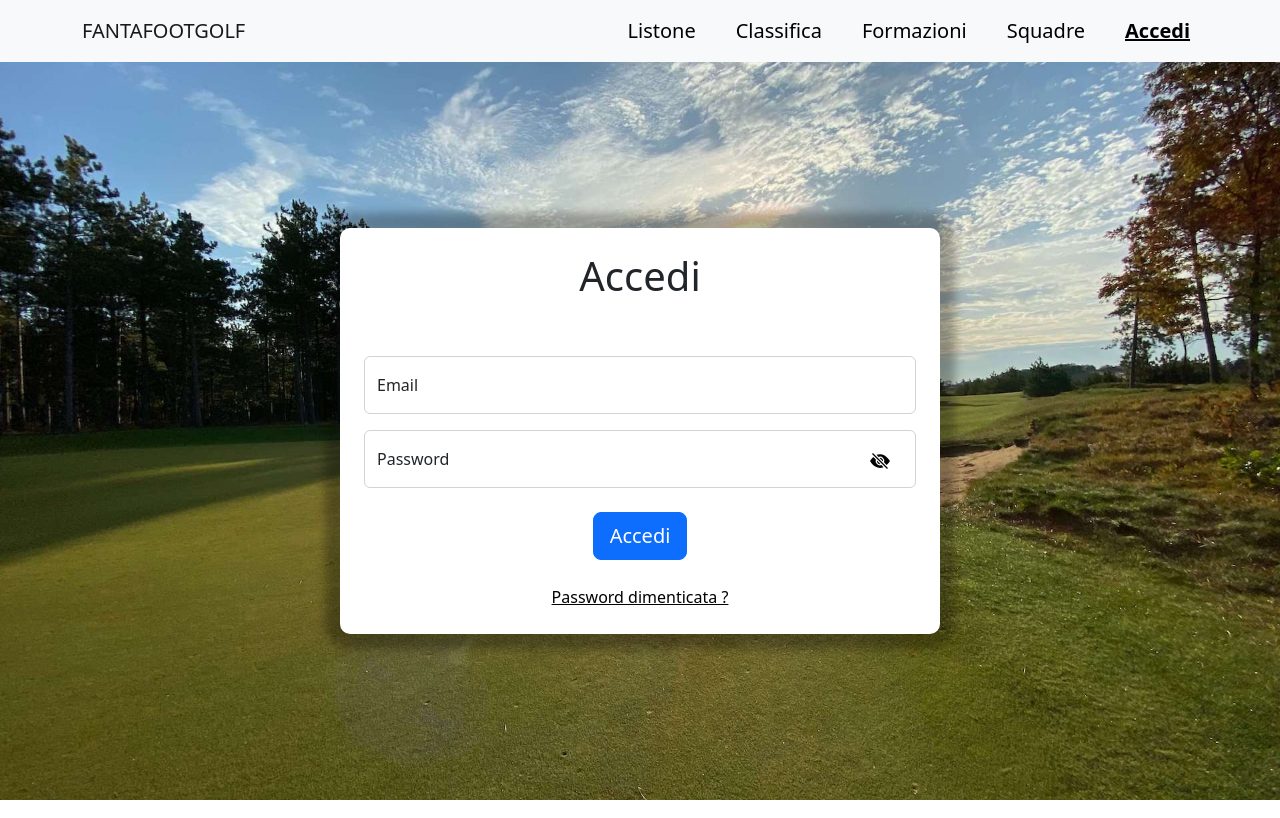
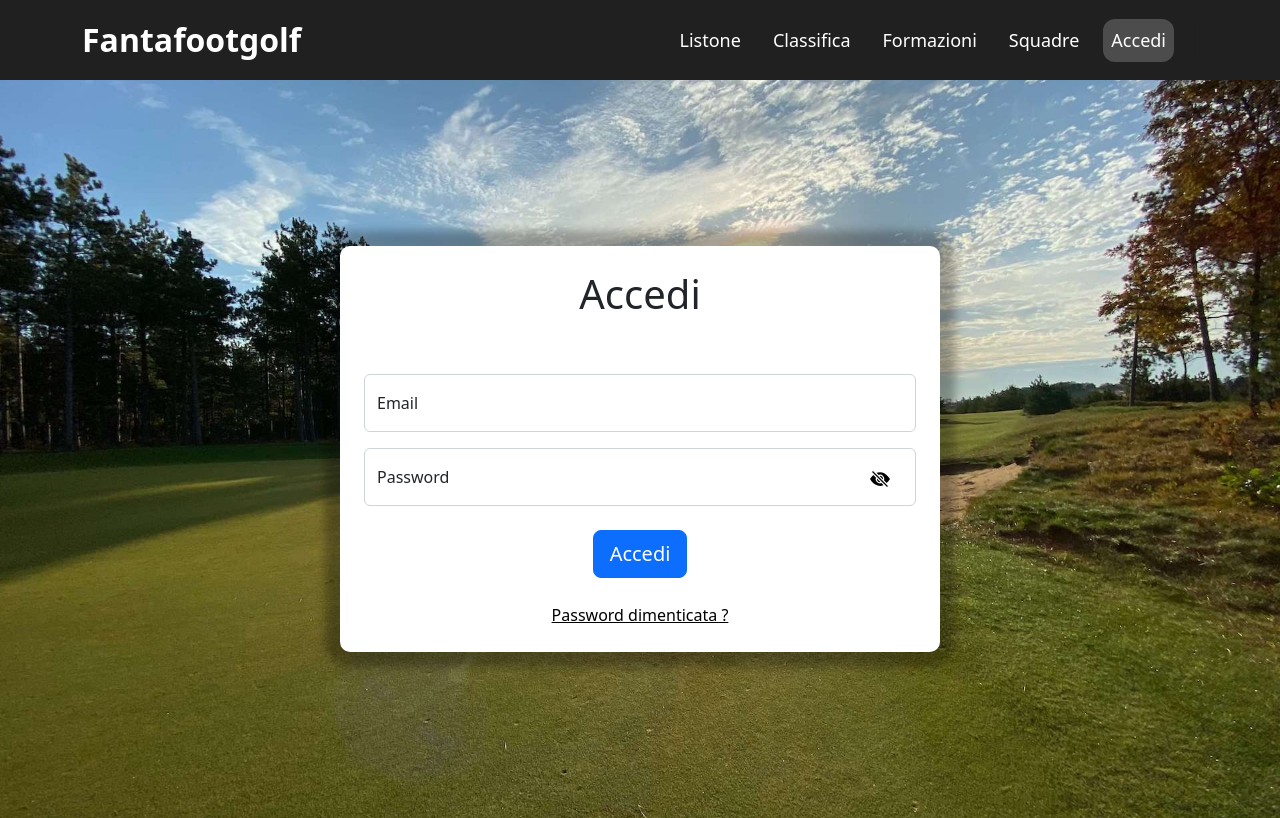
Before and after one commit to lorycade/fantafoot-vite, a React (Vite) app: page /login in a window 1280 px wide. Built offline with nearby package versions, Linux system fonts and the light colour scheme.

Commit message:
new menu

```diff
--- /dev/null
+++ b/src/components/header/HeaderMui.jsx
@@ -0,0 +1,103 @@
+import React, { useEffect, useState, useContext } from "react";
+import { NavLink, useNavigate } from "react-router-dom";
+import { UserContext } from "../../context/UserContext";
+import { Close, Menu } from "@mui/icons-material";
+
+function Navbar() {
+  const { user, setUser } = useContext(UserContext);
+  const history = useNavigate();
+  const [menuOpen, setMenuOpen] = useState(false);
+
+  useEffect(() => {
+    window.addEventListener("resize", () => {
+      if (window.matchMedia("(min-width: 1024px)").matches) {
+        setMenuOpen(false)
+      }
+    });
+  }, []);
+
+  const menuToggleHandler = () => {
+    setMenuOpen(!menuOpen);
+  };
+
+  const handleLogout = () => {
+    localStorage.clear();
+    setUser(null);
+    setMenuOpen(false)
+    history("/");
+  };
+
+  return (
+    <header className="header">
+      <div className="container">
+        <div className="header__content">
+          <NavLink to="/" className="header__content__logo">
+            Fantafootgolf
+          </NavLink>
+          <nav
+            className={
+              menuOpen === false
+                ? "header__content__nav"
+                : "header__content__nav isMenu"
+            }
+          >
+            <ul>
+              <li>
+                <NavLink to="/listone" className="nav-link" onClick={() => setMenuOpen(false)}>
+                  Listone
+                </NavLink>
+              </li>
+              <li>
+                <NavLink to="/classifica" className="nav-link" onClick={() => setMenuOpen(false)}>
+                  Classifica
+                </NavLink>
+              </li>
+              <li>
+                <NavLink to="/formazioni" className="nav-link" onClick={() => setMenuOpen(false)}>
+                  Formazioni
+                </NavLink>
+              </li>
+              <li>
+                <NavLink to="/squadre" className="nav-link" onClick={() => setMenuOpen(false)}>
+                  Squadre
+                </NavLink>
+              </li>
+              {user && user.confirmed && (
+                <li>
+                  <NavLink to="/profilo" className="nav-link" onClick={() => setMenuOpen(false)}>
+                    Profilo
+                  </NavLink>
+                </li>
+              )}
+              {!user && (
+                <li>
+                  <NavLink to="/login" className="nav-link" onClick={() => setMenuOpen(false)}>
+                    Accedi
+                  </NavLink>
+                </li>
+              )}
+              {user && user.confirmed && (
+                <li>
+                  <button onClick={handleLogout} className="nav-link logout">
+                    Esci
+                  </button>
+                </li>
+              )}
+            </ul>
+          </nav>
+          <div className="header__content__toggle">
+            {menuOpen === true ? (
+              <Close onClick={menuToggleHandler} fontSize="large" />
+
+
+            ) : (
+              <Menu onClick={menuToggleHandler} fontSize="large" />
+            )}
+          </div>
+        </div>
+      </div>
+    </header>
+  );
+}
+
+export default Navbar;
--- a/src/components/header/_header.scss
+++ b/src/components/header/_header.scss
@@ -1,45 +1,151 @@
-header {
-  .navbar-toggler {
-    border: 0;
+.header {
+  background: rgb(32, 32, 32);
+  width: 100%;
+  // height: 100px;
+  padding: 1rem 0;
+  transition: 0.3s ease all;
+
+  @include media-breakpoint-up(lg) {
+    padding: 1rem 0;
   }
 
-  .navbar-collapse {
-    margin-left: auto;
-    flex-grow: 0;
-    padding-top: 16px;
-    margin-top: 16px;
-    border-top: 1px solid $black;
+  &__content {
+    overflow: hidden;
+    color: #fff;
+    margin: 0 auto;
+    height: 100%;
+    display: flex;
+    align-items: center;
+    justify-content: space-between;
+    position: relative;
+    z-index: 100;
 
-    @include media-breakpoint-up(lg) {
-      border: 0;
-      margin-top: 0;
-      padding-top: 0;
-    }
-  }
-
-  .navbar-nav {
-    display: inline-flex;
-
-    @include media-breakpoint-up(lg) {
-      gap: 24px;
+    &__logo {
+      font-size: 2rem;
+      font-weight: bold;
+      text-decoration: none;
+      color: #fff;
     }
 
-    .nav-link {
-      background-color: transparent;
-      border: 0;
-      text-decoration: none;
-      color: #000;
-      font-size: 20px;
+    &__nav {
+      top: 0;
+      right: 100%;
+      bottom: 0;
+      width: 100%;
+      height: 100vh;
+      position: fixed;
+      display: flex;
+      flex-direction: column;
+      justify-content: center;
+      align-items: center;
+      text-align: center;
+      background: rgba(rgb(32, 32, 32), 0.9);
+      backdrop-filter: blur(2px);
+      transform: translate(0);
+      transition: 0.3s ease transform;
 
-      &.active {
-        text-decoration: underline;
-        font-weight: 600;
-        color: #000 !important;
-        background-color: transparent !important;
+      @include media-breakpoint-up(lg) {
+        transform: none;
+        flex-direction: row;
+        background: transparent;
+        width: auto;
+        height: 100%;
+        position: static;
+      }
+      ul {
+        list-style: none;
+        padding: 0;
+        display: flex;
+        flex-direction: column;
+        margin-bottom: 32px;
+        @include media-breakpoint-up(lg) {
+          flex-direction: row;
+          align-items: center;
+          margin-bottom: 0;
+          margin-right: calc(0.5rem + #{16px});
+        }
+        li {
+          &:not(:last-child) {
+            margin-bottom: 32px;
+            @include media-breakpoint-up(lg) {
+              margin-bottom: 0;
+              margin-right: 16px;
+            }
+          }
+          .nav-link {
+            text-decoration: none;
+            color: inherit;
+            padding: 0.5rem;
+            border-radius: 0.75rem;
+            background-color: transparent;
+            border: 0;
+            text-align: center;
+            width: 100%;
+            font-size: 32px;
+
+            @include media-breakpoint-up(lg) {
+              font-size: 18px;
+            }
+
+            &:hover {
+              background: rgba(#fff, 0.1);
+            }
+            &.active {
+              background: rgba(#fff, 0.2);
+            }
+          }
+        }
+      }
+      .btn {
+        cursor: pointer;
+        outline: none;
+        padding: 0.75rem 1.25rem;
+        border-radius: 12px;
+        font-size: 1rem;
+        font-family: inherit;
+        background: rgb(162, 162, 246);
+        color: rgb(32, 32, 32);
+        border: 1px solid transparent;
+        transition: 0.3s ease all;
+        margin: 0.5em 0.5em;
+
+        &:hover {
+          border-color: rgb(162, 162, 246);
+          background: rgba(rgb(162, 162, 246), 0.1);
+          color: rgb(162, 162, 246);
+        }
+        &:active {
+          border-color: rgb(162, 162, 246);
+          background: linear-gradient(
+            rgba(rgb(162, 162, 246), 0.2),
+            rgba(rgb(162, 162, 246), 0.3)
+          );
+          color: rgb(162, 162, 246);
+        }
+
       }
 
-      &.logout {
-        text-align: left;
+      &.isMenu {
+        @include media-breakpoint-down(md) {
+          transform: translate(100%);
+        }
+      }
+    }
+
+    &__toggle {
+      cursor: pointer;
+      display: flex;
+      align-items: center;
+      font-size: 2rem;
+      transition: 0.3s ease all;
+      position: relative;
+
+      &:hover {
+        color: rgb(162, 162, 246);
+      }
+
+      @include media-breakpoint-up(lg) {
+        display: none;
       }
     }
   }
--- a/src/pages/Root.jsx
+++ b/src/pages/Root.jsx
@@ -6,13 +6,15 @@ import 'bootstrap/dist/css/bootstrap.min.css';
 
 import Header from "../components/header/header";
 import InsertTeamBanner from "../components/insert-team-banner/insert-team-banner";
+import Navbar from "../components/header/HeaderMui";
 
 function Root() {
   const {user} = useContext(UserContext)
 
   return (
     <>
-      <Header />
+      {/* <Header /> */}
+      <Navbar />
       {user && <InsertTeamBanner />}
       <Outlet />
     </>
```
